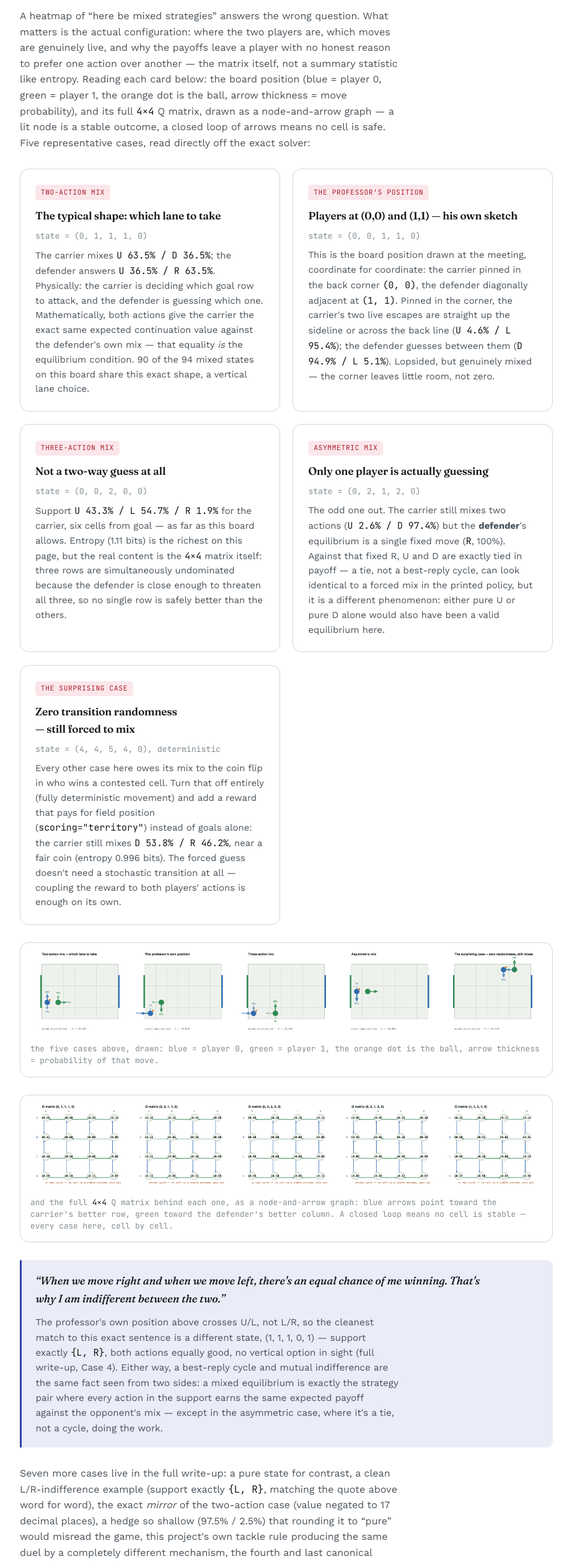
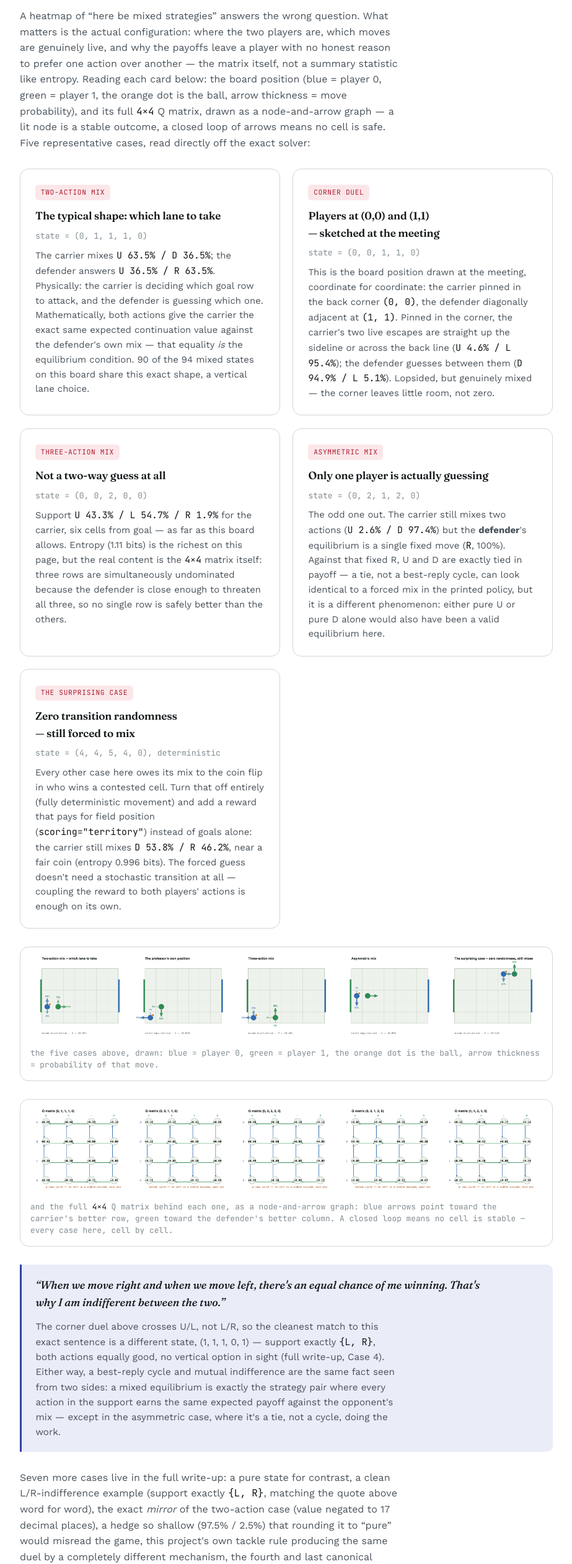
Before and after one commit to Charith-Reddy-Pareddy/the-mixed-game, a React (Vite) app: page / in a window 1280 px wide. Shown: the part 2361-4884 px from the top of the page at 62% size, without its empty margins (178-1101 px from the left). Built offline with nearby package versions, Linux system fonts and the light colour scheme.

Commit message:
Rename corner case to 'Corner duel'

```diff
--- a/src/App.jsx
+++ b/src/App.jsx
@@ -191,7 +191,7 @@ function Positions() {
             equilibrium condition. 90 of the 94 mixed states on this board
             share this exact shape, a vertical lane choice.
           </CaseCard>
-          <CaseCard tag="The professor's position" state="(0, 0, 1, 1, 0)" title="Players at (0,0) and (1,1) &mdash; his own sketch">
+          <CaseCard tag="Corner duel" state="(0, 0, 1, 1, 0)" title="Players at (0,0) and (1,1) &mdash; sketched at the meeting">
             This is the board position drawn at the meeting, coordinate for
             coordinate: the carrier pinned in the back corner{' '}
             <span className="mono">(0, 0)</span>, the defender diagonally
@@ -261,7 +261,7 @@ function Positions() {
             between the two.&rdquo;
           </p>
           <p className="callout-body">
-            The professor&apos;s own position above crosses U/L, not L/R, so
+            The corner duel above crosses U/L, not L/R, so
             the cleanest match to this exact sentence is a different state,
             (1, 1, 1, 0, 1) &mdash; support exactly <span className="mono">
             {'{L, R}'}</span>, both actions equally good, no vertical option
```
Also changed, not shown: 2 other files (tests, documents, lock files or other folders).
